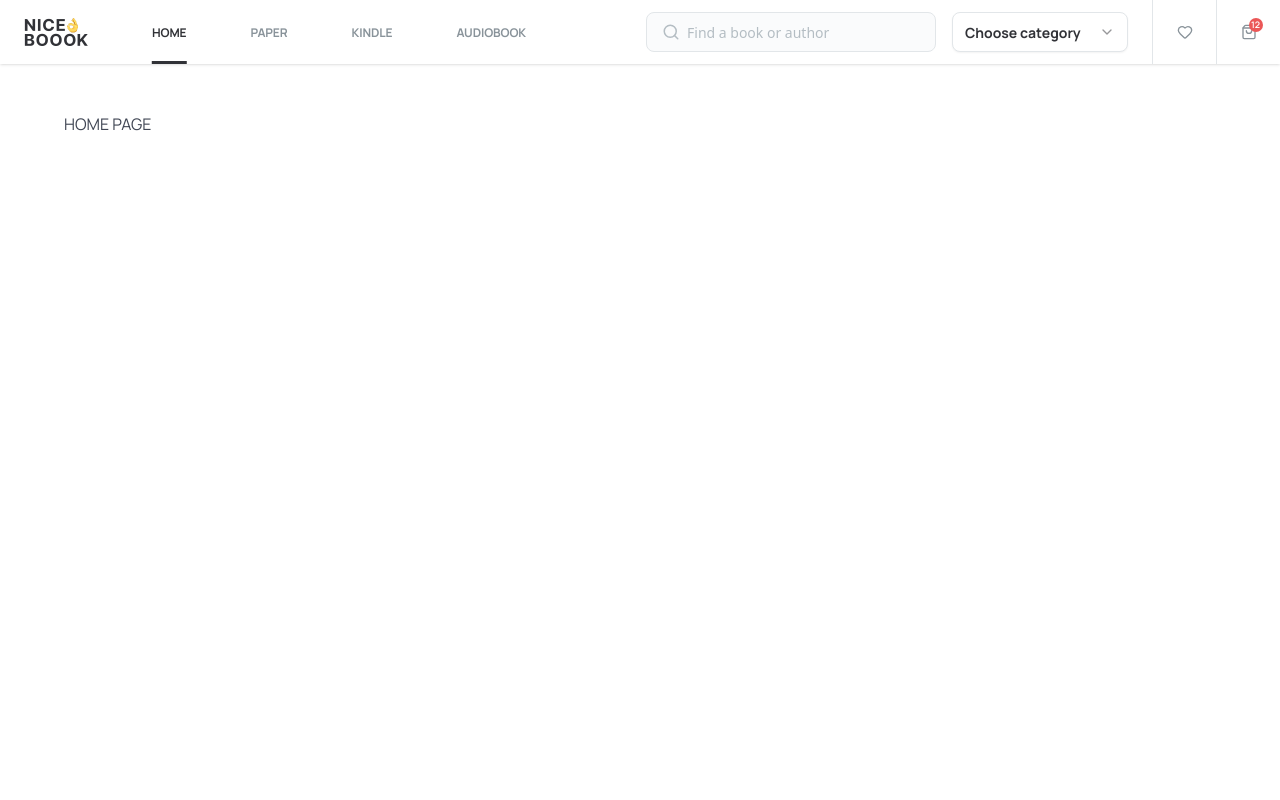
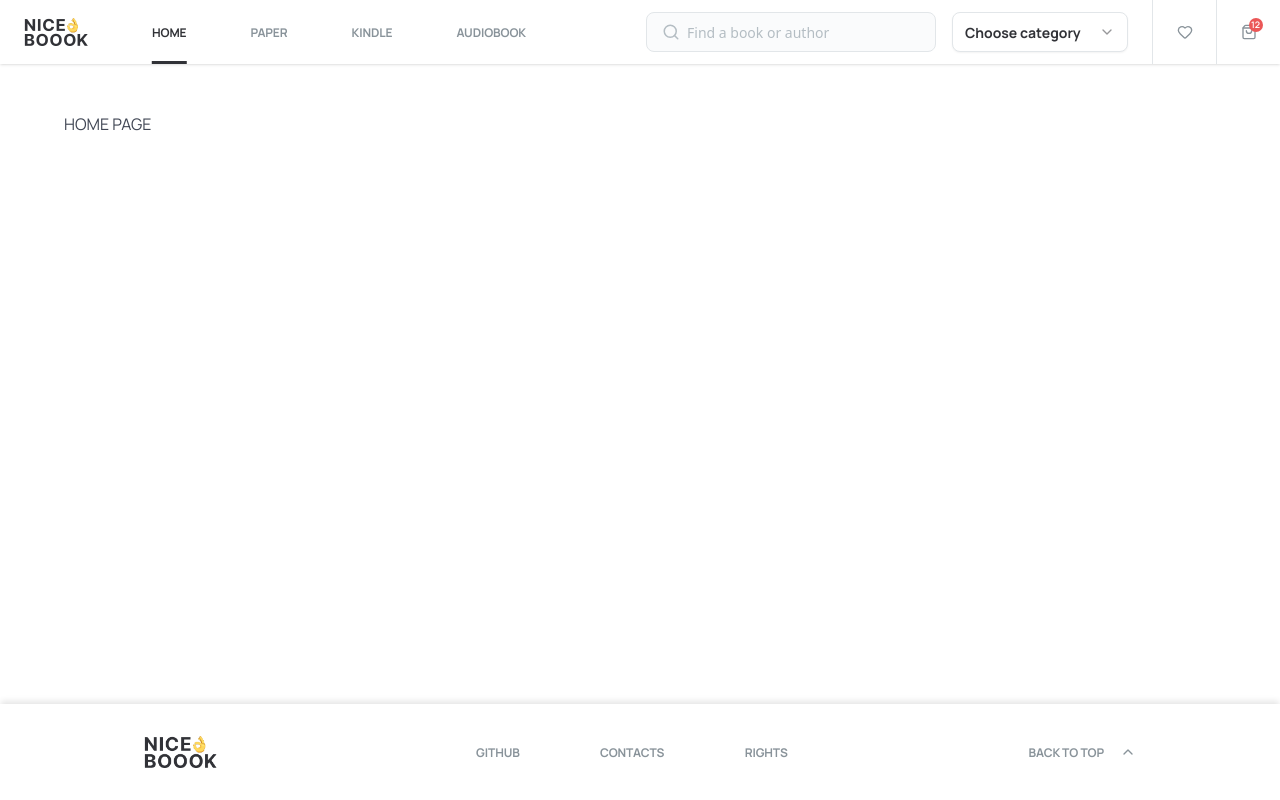
Before and after one commit to Vibecoders-team5/bookstore-frontend, a React (Vite) app: page / in a window 1280 px wide. Built offline with nearby package versions, Linux system fonts and the light colour scheme.

Commit message:
feat(footer): implement footer with logo, navigation links, and back-to-top button

```diff
--- a/src/App.tsx
+++ b/src/App.tsx
@@ -1,14 +1,16 @@
 import { Outlet } from 'react-router-dom';
 import { Header } from './components/sections/Header/Header';
+import { Footer } from './components/sections/Footer/Footer';
 export const App = () => {
   return (
-    <div>
+    <div className="min-h-screen flex flex-col">
       <Header />
-      <div className="section">
+      <div className="section flex-grow">
         <div className="container">
           <Outlet />
         </div>
       </div>
+      <Footer />
     </div>
   );
 };
--- a/src/components/sections/Footer/Footer.tsx
+++ b/src/components/sections/Footer/Footer.tsx
@@ -0,0 +1,45 @@
+import { ChevronUpIcon } from 'lucide-react';
+import { Link } from 'react-router-dom';
+
+export const Footer = () => {
+  return (
+    <footer className="flex flex-col sm:flex-row items-start sm:items-center justify-start sm:justify-between w-full px-8 xl:px-36 py-8 gap-8 bg-white text-[#89939A] shadow-[0_-4px_6px_-1px_rgba(0,0,0,0.1)]">
+      <Link
+        to="/"
+        className="flex items-center justify-center shrink-0 transition-transform duration-300 hover:scale-105 hover:drop-shadow-lg"
+      >
+        <img
+          src="/books/img/nice-books-logo.png"
+          alt="nice-books logo"
+          className="h-8"
+        />
+      </Link>
+
+      <nav className="flex flex-col sm:flex-row justify-around items-start sm:items-center w-full max-w-[368px] gap-4 xl:gap-6">
+        <a
+          className="uppercase hover:text-[#313237]"
+          href="https://github.com/Vibecoders-team5/bookstore-frontend"
+          target="_blank"
+          rel="noopener noreferrer"
+        >
+          GitHub
+        </a>
+        <Link to="/contacts" className="uppercase hover:text-[#313237]">
+          Contacts
+        </Link>
+        <Link to="/rights" className="uppercase hover:text-[#313237]">
+          Rights
+        </Link>
+      </nav>
+
+      <button
+        aria-label="Back to top"
+        className="flex items-center self-center gap-4 shrink-0  cursor-pointer uppercase text-[#89939A] hover:text-[#313237] transition-colors"
+        onClick={() => window.scrollTo({ top: 0, behavior: 'smooth' })}
+      >
+        <span>Back to top</span>
+        <ChevronUpIcon size={16} />
+      </button>
+    </footer>
+  );
+};
--- a/src/main.css
+++ b/src/main.css
@@ -117,6 +117,7 @@ html,
 body {
   font-family: 'Manrope', sans-serif;
   background-color: white;
+  overscroll-behavior: none;
   /* background-color: #FAFBFC */
 }
 
```
